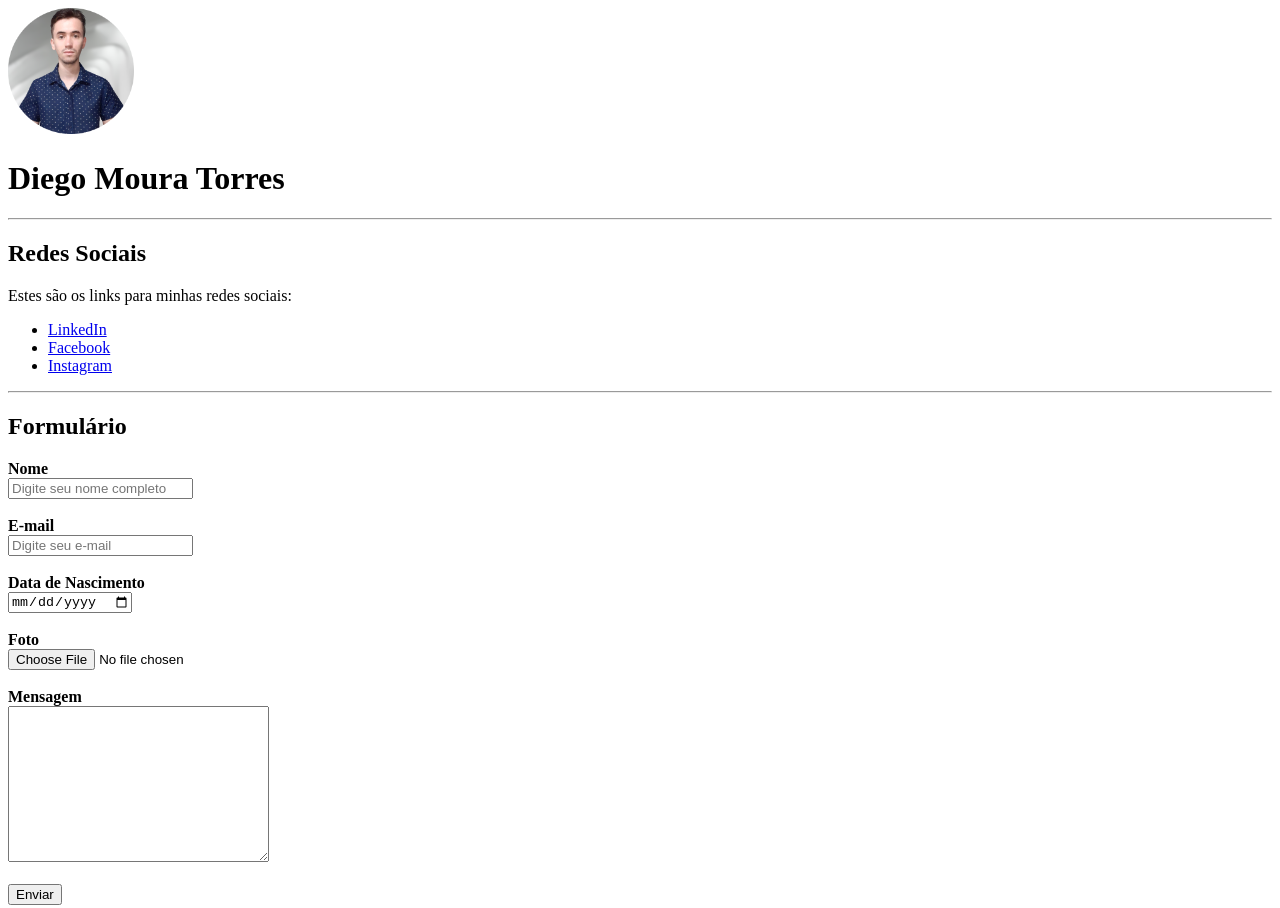
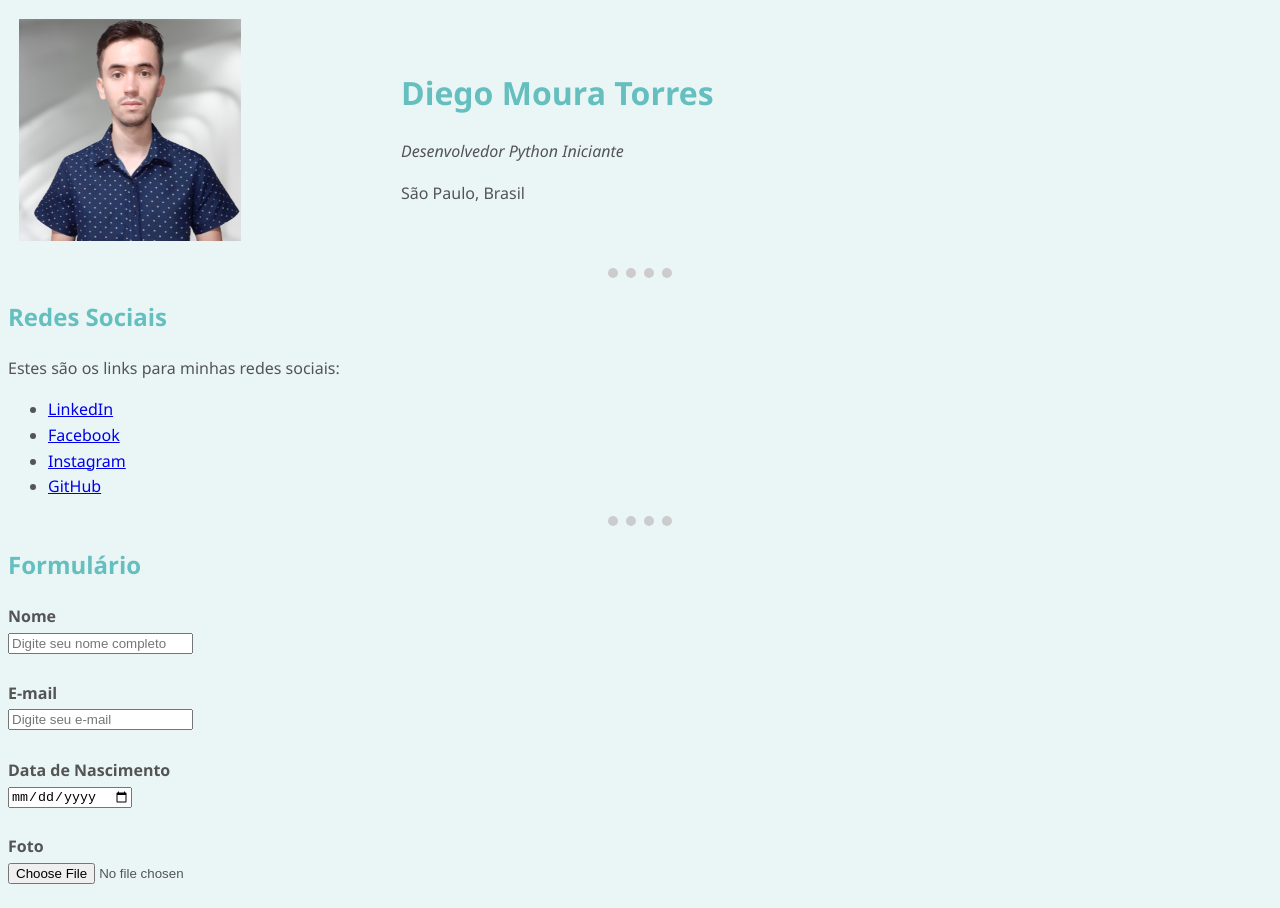
Before and after one commit to dieggo-torres/curriculo-diego-moura-torres, a plain HTML site: page contato.html in a window 1280 px wide. Shown: the top 908 px of the page. Drawn offline with Linux system fonts and the light colour scheme.

Commit message:
Aplique a folha de estilo às demais páginas

```diff
--- a/contato.html
+++ b/contato.html
@@ -1,19 +1,44 @@
 <!DOCTYPE html>
 <html lang="pt-BR">
 <head>
+    <!-- Codificação dos caracteres -->
     <meta charset="UTF-8">
-    <meta name="description" content="Página de conato do site pessoal de Diego Moura Torres.">
+
+    <!-- Descrição do site -->
+    <meta name="description" content="Página de contato do site pessoal de Diego Moura Torres.">
+
+    <!-- Palavras-chave do site -->
     <meta name="keywords" content="Contato, LinkedIn, Facebook, Instagram">
+
+    <!-- Autor/Desenvolvedor-->
     <meta name="author" content="Diego Moura Torres">
+
     <meta name="viewport" content="width=device-width, initial-scale=1.0">
     <meta http-equiv="X-UA-Compatible" content="ie=edge">
+
+    <!-- Link para Font Awesome -->
     <script src="https://kit.fontawesome.com/f7be95676a.js" crossorigin="anonymous"></script>
-    <title>Contato</title>
+
+    <!-- Link para folha de estilo externa -->
+    <link rel="stylesheet" href="css/estilo.css">
+
+    <!-- Título do site -->
+    <title>Diego Moura Torres - Contato</title>
 </head>
 <body>
     <!-- Cabeçalho -->
-    <img width="10%" src="imagens/foto-perfil-diego-torres.png" alt="foto de perfil de diego moura torres">
-    <h1>Diego Moura Torres</h1>
+    <table cellspacing="10">
+        <tr>
+            <td>
+                <img src="imagens/foto-perfil-diego.png" alt="foto de perfil de diego moura torres">
+            </td>
+            <td>
+                <h1>Diego Moura Torres</h1>
+                <p><em>Desenvolvedor Python Iniciante</em></p>
+                <p>São Paulo, Brasil</p>
+            </td>
+        </tr>
+    </table>
 
     <hr>
 
@@ -31,6 +56,9 @@
         </li>
         <li>
             <a href="https://www.instagram.com/dieggo_torres/" target="_blank">Instagram</a>
+        </li>
+        <li>
+            <a href="https://github.com/dieggo-torres" target="_blank">GitHub</a>
         </li>
     </ul>
 
--- a/css/estilo.css
+++ b/css/estilo.css
@@ -6,6 +6,13 @@ body {
   background-color: #eaf6f6;
   font-family: 'Segoe UI', Tahoma, Geneva, Verdana, sans-serif;
   color: #545454;
+  line-height: 1.6;
+}
+
+h1,
+h2,
+h3 {
+  color: #66bfbf;
 }
 
 hr {
@@ -15,3 +22,7 @@ hr {
   border-color: #ccc;
   width: 5%;
 }
+
+img {
+  width: 60%;
+}
```
Also changed, not shown: index.html (+2 -4 lines).
